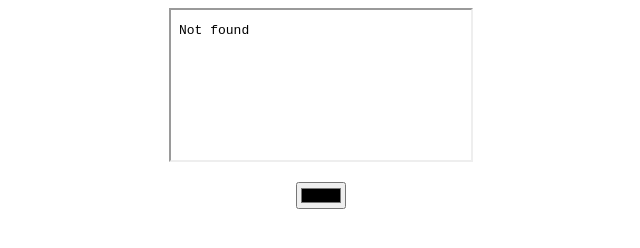
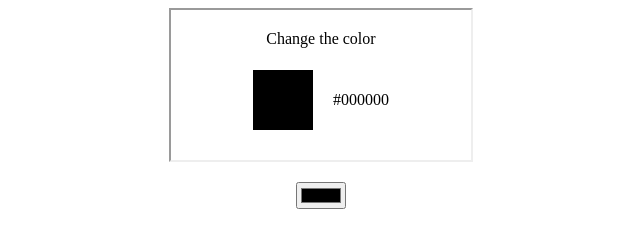
Before and after one commit to ziphan/demo, a plain HTML site: page Blog_Pages/2019-02-22-iframe-parent-children/index.html in a window 1280 px wide. Shown: the whole page, without its empty margins (319-959 px from the left). Drawn offline with Linux system fonts and the light colour scheme.

Commit message:
Update index.html

```diff
--- a/Blog_Pages/2019-02-22-iframe-parent-children/index.html
+++ b/Blog_Pages/2019-02-22-iframe-parent-children/index.html
@@ -11,7 +11,7 @@
     </style>
   </head>
   <body>
-    <iframe name="child" src="demo-child.html"></iframe>
+    <iframe name="child" src="child.html"></iframe>
     <div class="control">
       <input id="colorSelector" type="color" onchange="callChild()" />
     </div>
```
